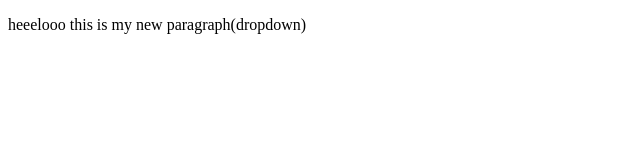
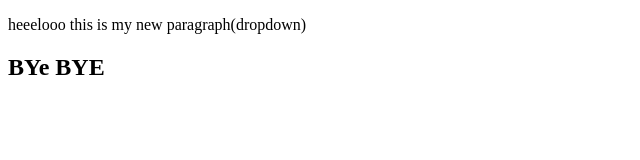
Before and after one commit to roofi61/localrepo, a plain HTML site: page index.html in a window 1280 px wide. Shown: the whole page, without its empty margins (0-640 px from the left). Drawn offline with Linux system fonts and the light colour scheme.

Commit message:
Added h2

```diff
--- a/index.html
+++ b/index.html
@@ -7,5 +7,6 @@
 </head>
 <body>
     <p>heeelooo this is my new paragraph(dropdown)</p>
+    <h2>BYe BYE</h2>
 </body>
 </html>
```
